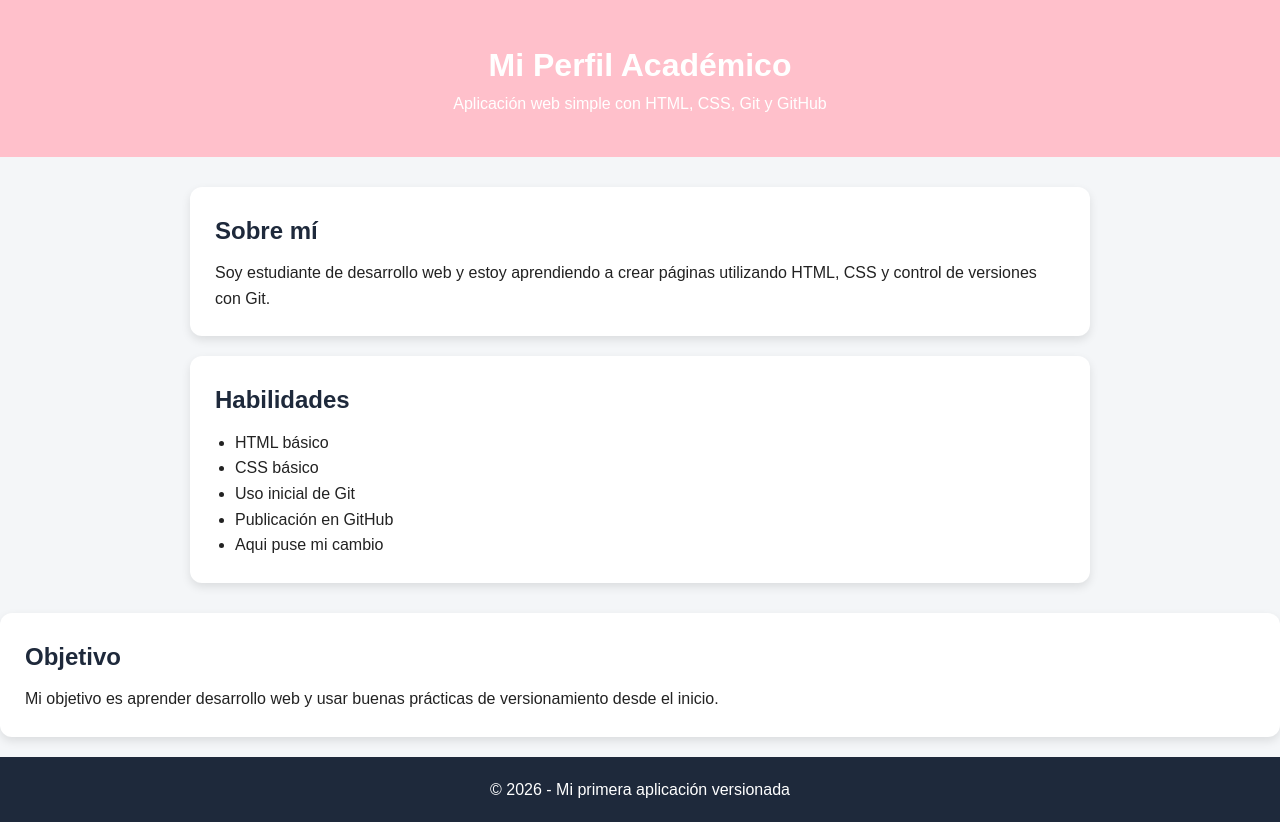
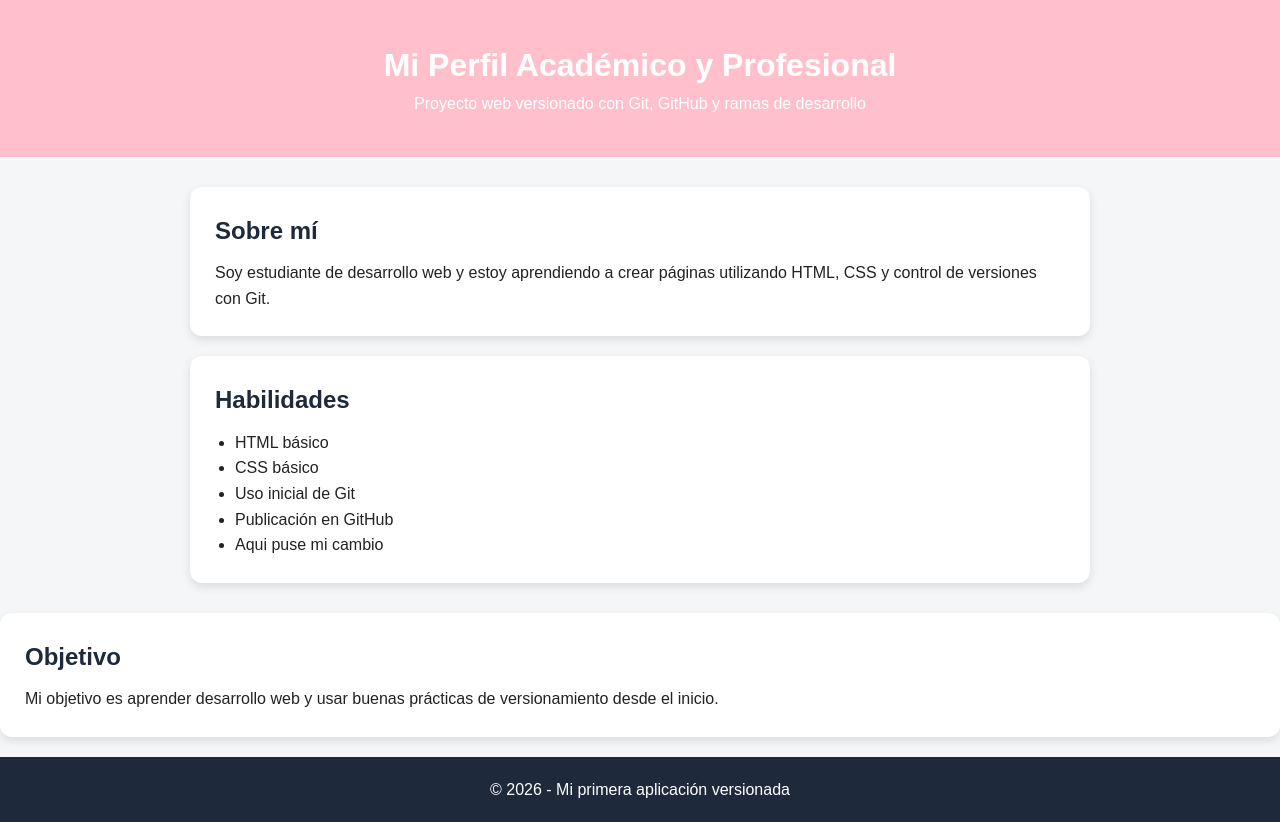
Before and after one commit to viterialexis12-design/ViteriAlexis_22mayo, a plain HTML site: page index.html in a window 1280 px wide. Drawn offline with Linux system fonts and the light colour scheme.

Commit message:
Se actualizó el encabezado principal

```diff
--- a/index.html
+++ b/index.html
@@ -8,8 +8,8 @@
 </head>
 <body>
 <header class="encabezado">
-<h1>Mi Perfil Académico</h1>
-<p>Aplicación web simple con HTML, CSS, Git y GitHub</p>
+ <h1>Mi Perfil Académico y Profesional</h1>
+ <p>Proyecto web versionado con Git, GitHub y ramas de desarrollo</p>
 </header>
 <main class="contenido">
 <section class="tarjeta">
```
